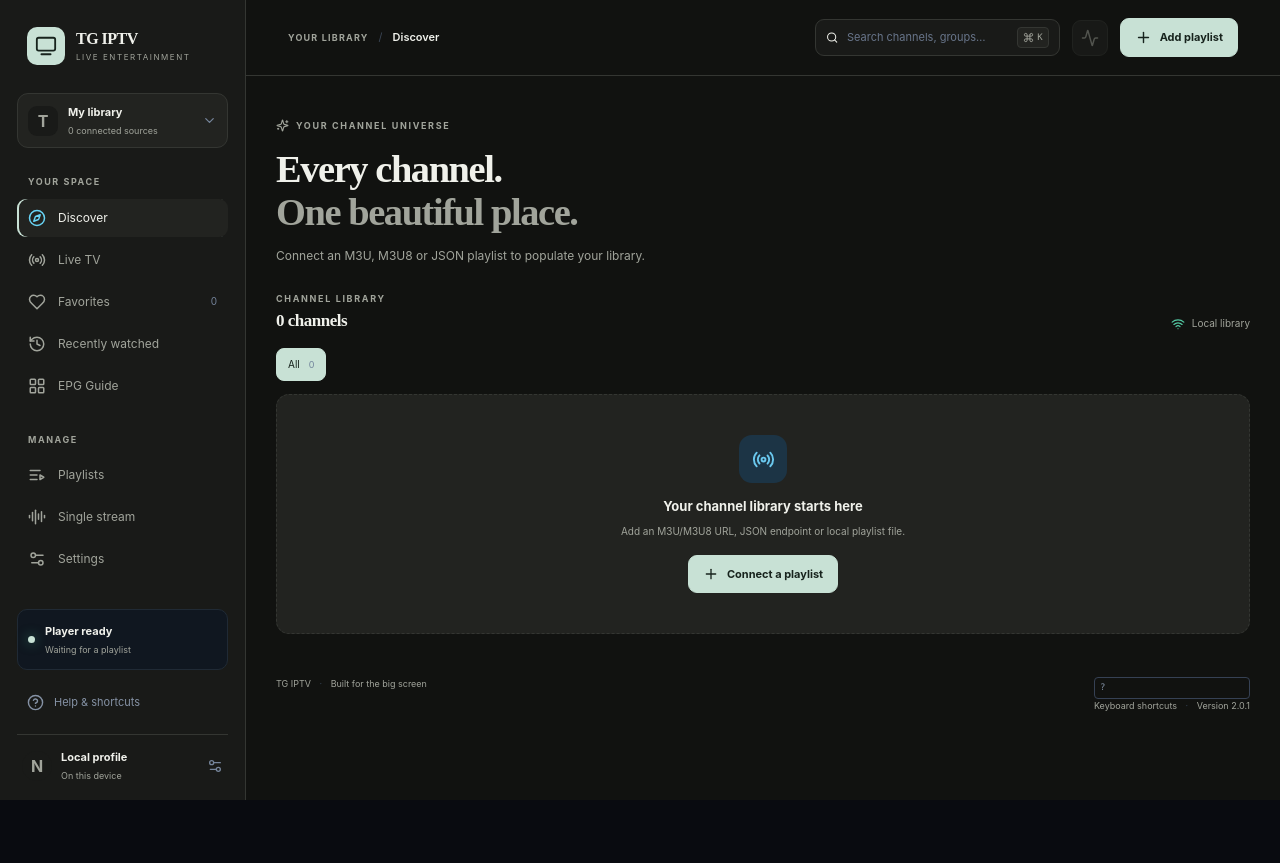
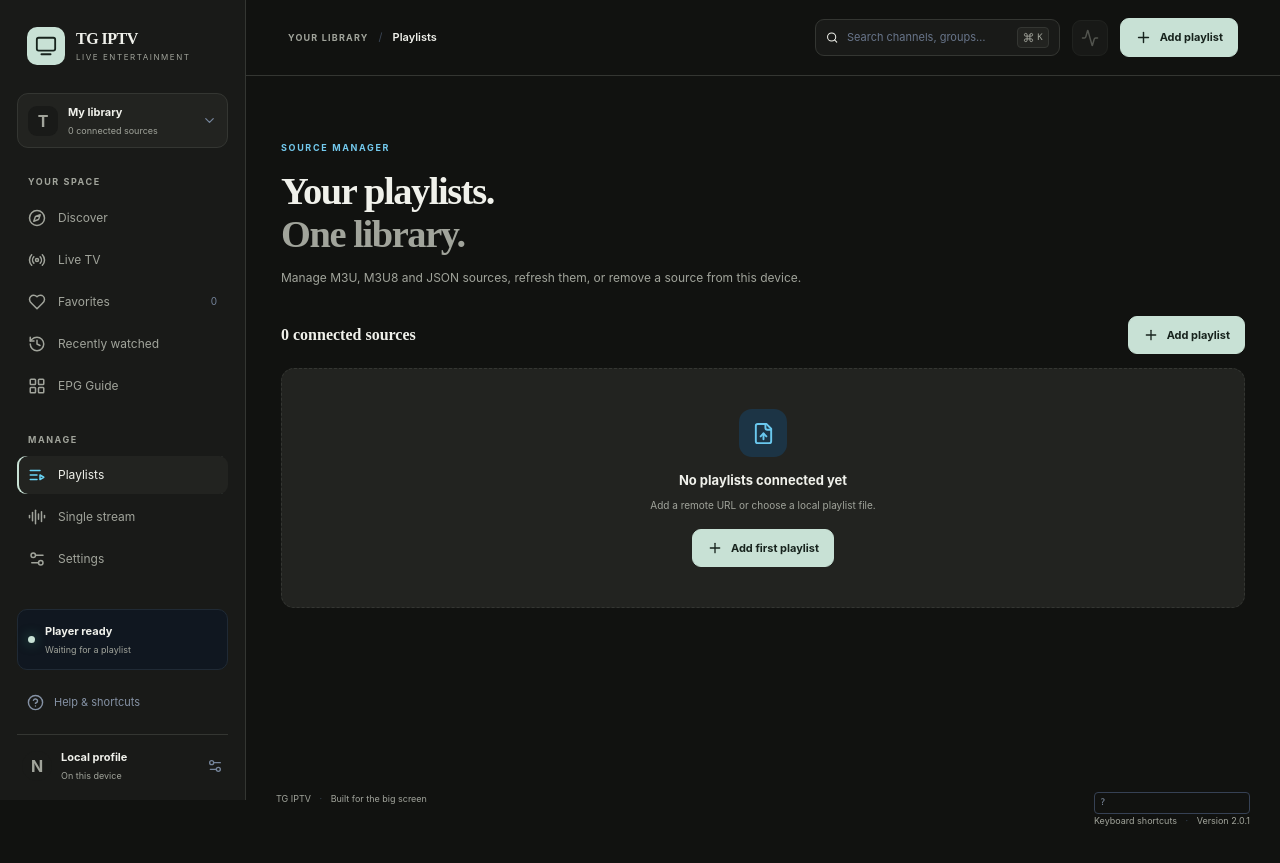
Before and after one commit to MoonDevil1/Tv-app, a React (Vite) app: page / in a window 1280 px wide. Before the commit the page ends 800 px from the top, so only its background shows below. Built offline with nearby package versions, Linux system fonts and the light colour scheme.

Commit message:
Make the playlist library the home screen

```diff
--- a/src/App.tsx
+++ b/src/App.tsx
@@ -40,7 +40,7 @@ export default function App() {
   const manager = useMemo(() => new PlaylistManager(), []);
   const playlists = useAppStore(s => s.playlists), favorites = useAppStore(s => s.favorites), recentlyWatched = useAppStore(s => s.recentlyWatched), epgPrograms = useAppStore(s => s.epgPrograms);
   const addPlaylist = useAppStore(s => s.addPlaylist), replacePlaylist = useAppStore(s => s.replacePlaylist), removeStoredPlaylist = useAppStore(s => s.removePlaylist), toggleFavorite = useAppStore(s => s.toggleFavorite), recordWatch = useAppStore(s => s.recordWatch), setEpgPrograms = useAppStore(s => s.setEpgPrograms);
-  const [active, setActive] = useState("Discover"), [query, setQuery] = useState(""), [selectedPlaylistId, setSelectedPlaylistId] = useState(""), [selectedGroup, setSelectedGroup] = useState("All");
+  const [active, setActive] = useState("Playlists"), [query, setQuery] = useState(""), [selectedPlaylistId, setSelectedPlaylistId] = useState(""), [selectedGroup, setSelectedGroup] = useState("All");
   const [selectedChannel, setSelectedChannel] = useState<{ playlistId: string; channel: Channel } | null>(null);
   const [showAdd, setShowAdd] = useState(false), [sourceUrl, setSourceUrl] = useState(LIVE_TGTV_URL), [playlistName, setPlaylistName] = useState("LiveTGTV"), [refreshInterval, setRefreshInterval] = useState(300000);
   const [busy, setBusy] = useState(false), [epgBusy, setEpgBusy] = useState(false), [error, setError] = useState(""), [notice, setNotice] = useState(""), [scrollTop, setScrollTop] = useState(0), [columns, setColumns] = useState(4);
@@ -132,7 +132,7 @@ export default function App() {
       const playlist = file ? await manager.loadFile(file, options) : await manager.load(playlistInput, options);
       addPlaylist(playlist); setSelectedPlaylistId(playlist.id); setSelectedGroup("All");
       if (playlist.refreshIntervalMs) manager.startAutoRefresh(playlist, replacePlaylist, e => setError(e.message));
-      setShowAdd(false); setActive("Live TV"); setNotice(`Imported ${playlist.channels.length.toLocaleString()} channels from ${playlist.name}.`);
+      setShowAdd(false); setActive("Playlists"); setNotice(`Imported ${playlist.channels.length.toLocaleString()} channels from ${playlist.name}. Select the playlist to open it.`);
       setSourceUrl(LIVE_TGTV_URL);
     } catch (e) { setError(e instanceof Error ? e.message : String(e)); }
     finally { setBusy(false); }
```
